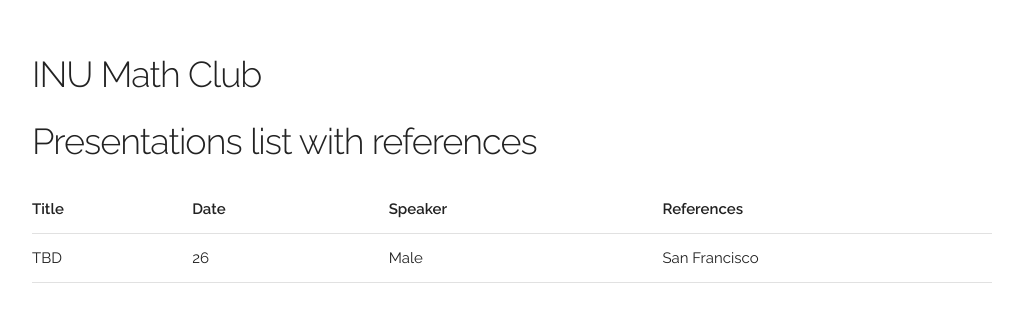
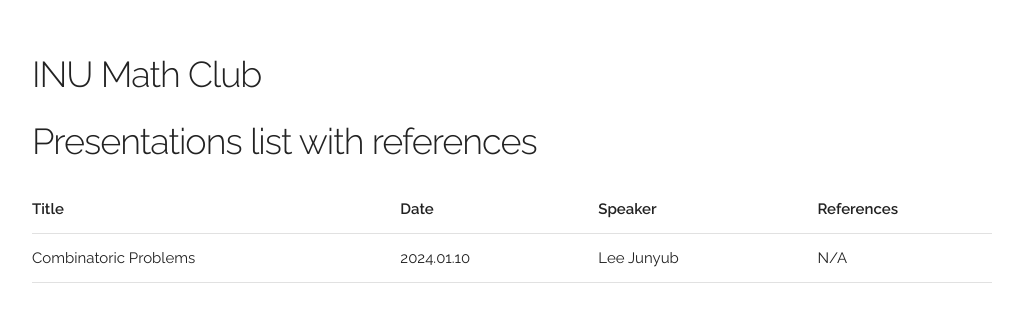
Before and after one commit to INU-Math-Club-0/inu-math-club.github.io, a plain HTML site: page index.html in a window 1280 px wide. Shown: the part 189-500 px from the top of the page, without its empty margins (128-1151 px from the left). Drawn offline with Linux system fonts and the light colour scheme.

Commit message:
a presentation added.

```diff
--- a/index.html
+++ b/index.html
@@ -53,10 +53,10 @@
         </thead>
         <tbody>
           <tr>
-            <td>TBD</td>
-            <td>26</td>
-            <td>Male</td>
-            <td>San Francisco</td>
+            <td>Combinatoric Problems</td>
+            <td>2024.01.10</td>
+            <td>Lee Junyub</td>
+            <td>N/A</td>
           </tr>
         </tbody>
       </table>
```
